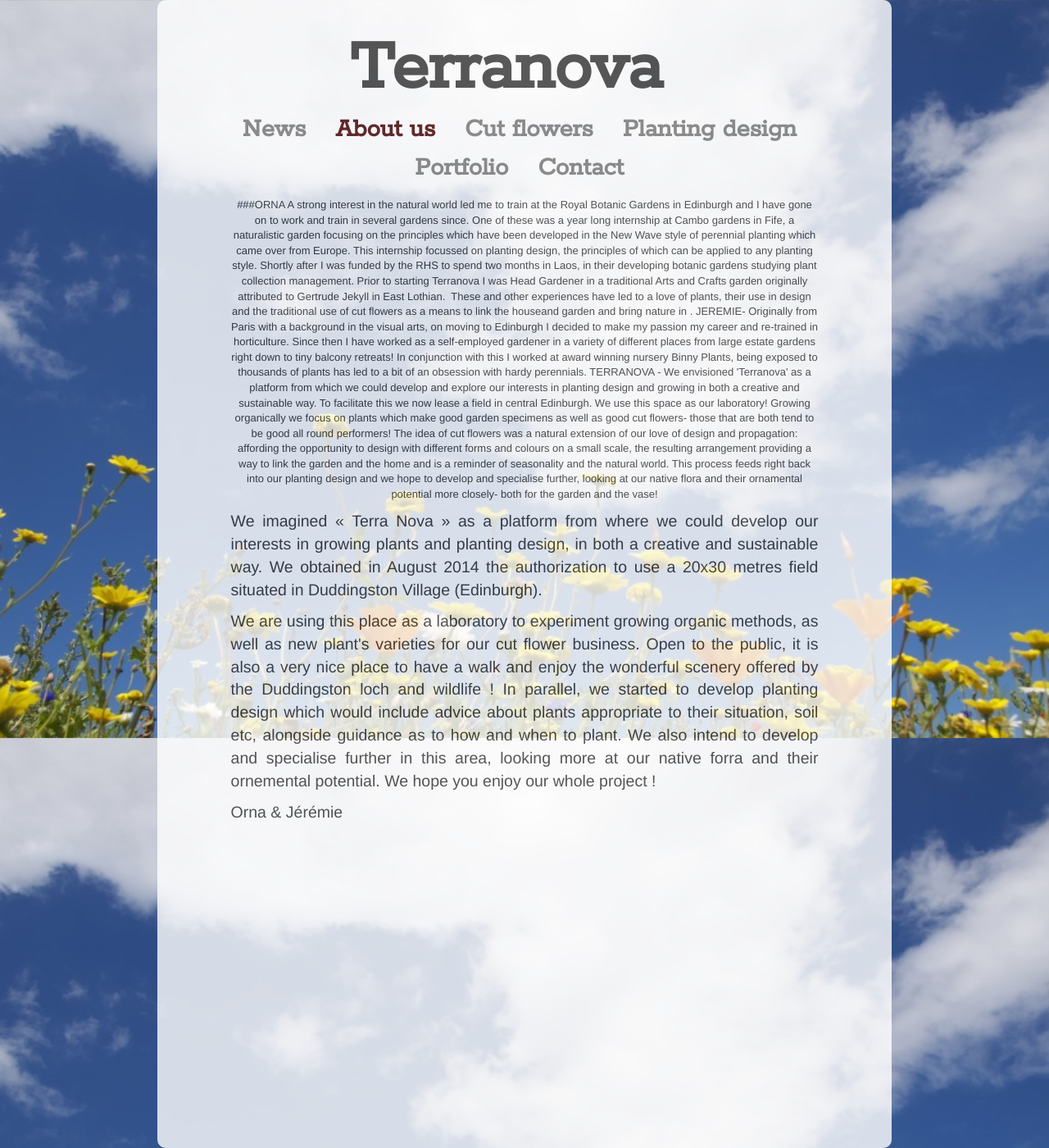
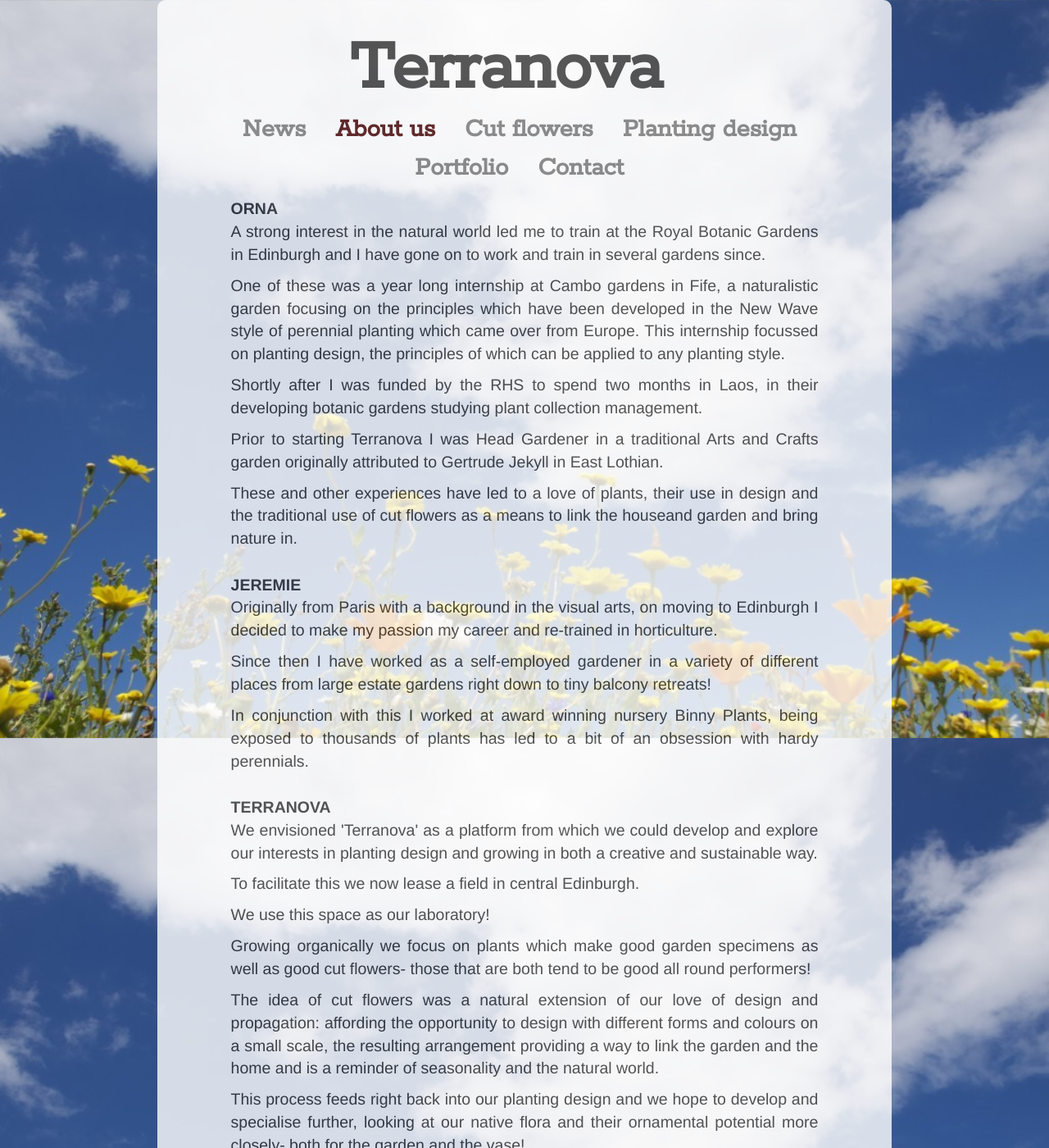
Before and after one commit to Mehrpouya/terranova, a Jekyll site: the page built from aboutus.html, in a window 1280 px wide and 1400 px high. Shown: the whole window at 82% size. Built offline with Jekyll 4.4.1, drawn with Linux system fonts in a browser that asks for light colours; nearby versions of some CDN libraries; Markdown is read by kramdown in place of the engine named in the settings.

Commit message:
Update aboutus.html

```diff
--- a/aboutus.html
+++ b/aboutus.html
@@ -3,49 +3,57 @@ layout: home
 title: About us
 ---
 <div class="header">
-            	<div><h1 class="title"><a href="/">{{ site.name }}</a></h1>
+            	<div><h1 class="title"><a href="">{{ site.name }}</a></h1>
 		</div>
 		<div>
-			<a class="extra" href="/">News</a>
-			<a class="extra" href="/aboutus.html"  style="color:#400;">About us</a>
-		        <a class="extra" href="/cutflowers.html">Cut flowers</a>
-			<a class="extra" href="/design.html">Planting design</a>
-			<a class="extra" href="/portfolio.html">Portfolio</a>
-			<a class="extra" href="/contact.html">Contact</a>
+			<a class="extra" href="">News</a>
+			<a class="extra" href="aboutus.html"  style="color:#400;">About us</a>
+		        <a class="extra" href="cutflowers.html">Cut flowers</a>
+			<a class="extra" href="design.html">Planting design</a>
+			<a class="extra" href="portfolio.html">Portfolio</a>
+			<a class="extra" href="contact.html">Contact</a>
 		</div>
           </div>
 
 <div class="aboutus">
 
-###ORNA
-A strong interest in the natural world  led me to train at the Royal Botanic Gardens in Edinburgh and I have gone on to work and train in several gardens since.
+<p><strong>ORNA</strong><br> A strong interest in the natural world  led me to train at the Royal Botanic Gardens in Edinburgh and I have gone on to work and train in several gardens since.</p>
 
-One of these was a year long internship at Cambo gardens in Fife, a naturalistic garden focusing on the principles which have been developed in the New Wave style of perennial planting which came over from Europe. This internship focussed on planting design, the principles of which can be applied to any planting style.
-
+<p>
+One of these was a year long internship at Cambo gardens in Fife, a naturalistic garden focusing on the principles which have been developed in the New Wave style of perennial planting which came over from Europe. This internship focussed on planting design, the principles of which can be applied to any planting style.</p>
+<p>
 Shortly after I was funded by the RHS to spend two months in Laos, in their developing botanic gardens studying plant collection management.
-
+</p>
+<p>
 Prior to starting Terranova I was Head Gardener in a traditional Arts and Crafts garden originally attributed to Gertrude Jekyll in East Lothian.
-
-These and other experiences have led to a love of plants, their use in design and the traditional use of cut flowers as a means to link the houseand garden and bring nature in .
-
-JEREMIE- Originally from Paris with a background in the visual arts, on moving to Edinburgh I decided to make my passion my career and re-trained in horticulture.
-
+</p>
+<p>
+These and other experiences have led to a love of plants, their use in design and the traditional use of cut flowers as a means to link the houseand garden and bring nature in.</p>
+<br>
+<p><strong>JEREMIE </strong><br>
+Originally from Paris with a background in the visual arts, on moving to Edinburgh I decided to make my passion my career and re-trained in horticulture.</p>
+<p>
 Since then I have worked as a self-employed gardener in a variety of different places from large estate gardens right down to tiny balcony retreats!
-
+</p>
+<p>
 In conjunction with this I worked at award winning nursery Binny Plants, being exposed to thousands of plants has led to a bit of an obsession with hardy perennials.
-
-TERRANOVA - We envisioned 'Terranova' as a platform from which we could develop and explore our interests in planting design and growing in both a creative and sustainable way.
+</p>
+<br>
+<p><strong>TERRANOVA</strong><br>
+We envisioned 'Terranova' as a platform from which we could develop and explore our interests in planting design and growing in both a creative and sustainable way.
+</p>
+<p>
 To facilitate this we now lease a field in central Edinburgh.
-
+</p>
+<p>
 We use this space as our laboratory!
-Growing organically we focus on plants which make good garden specimens as well as good cut flowers- those that are both tend to be good all round performers!
-
+</p>
+<p>Growing organically we focus on plants which make good garden specimens as well as good cut flowers- those that are both tend to be good all round performers!</p>
+<p>
 The idea of cut flowers was a natural extension of our love of design and propagation: affording the opportunity to design with different forms and colours on a small scale, the resulting arrangement providing a way to link the garden and the home and is a  reminder of seasonality and the natural world.
-
+</p>
+<p>
 This process feeds right back into our planting design and we hope to develop and specialise further, looking at our native flora and their ornamental potential more closely- both for the garden and the vase!
-
-
-</p><p>  We imagined « Terra Nova » as a platform from where we could develop our interests in growing plants and planting design, in both a creative and sustainable way.  We obtained in August 2014 the authorization to use a 20x30 metres field situated in Duddingston Village (Edinburgh).</p>
-<p> We are using this place as a laboratory to experiment growing organic methods, as well as new plant's varieties for our cut flower business.  Open to the public, it is also a very nice place to have a walk and enjoy the wonderful scenery offered by the Duddingston loch and wildlife !
-In parallel, we started to develop planting design which would include advice about plants appropriate to their situation, soil etc, alongside guidance as to how and when to plant. We also intend to develop and specialise further in this area, looking more at our native forra and their ornemental potential.   We hope you enjoy our whole project !   </p> <p> Orna & Jérémie</p>
+</p>
+<br><br><br>
 </div>
```
